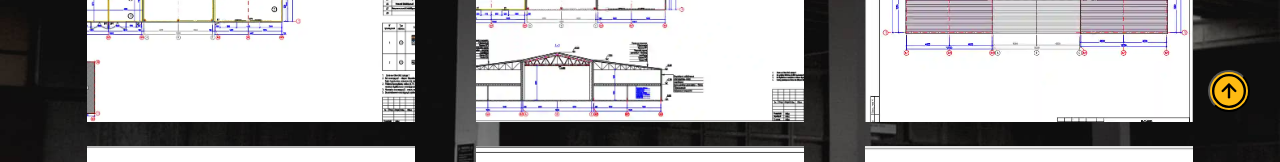
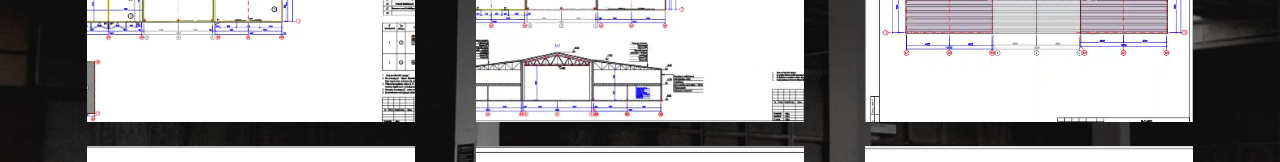
Before and after one commit to VolodymyrKavun/andezyan-build-site, a Next.js app: page /design/documentation in a window 1280 px wide. Shown: the part 760-922 px from the top of the page. Built offline with nearby package versions, Linux system fonts and the light colour scheme; a web font is replaced by a local one.

Commit message:
add_btn_back_to_top

```diff
--- a/src/components/ui/BackToTop/BackToTop.jsx
+++ b/src/components/ui/BackToTop/BackToTop.jsx
@@ -1,40 +1,41 @@
 'use client';
-import React from 'react';
+import React, { useEffect, useState } from 'react';
 import styles from './BackToTop.module.css';
 import Image from 'next/image';
 
 const BackToTop = () => {
-  window.onscroll = function () {
-    scrollFunction();
+  const [isVisible, setIsVisible] = useState(false);
+
+  const toggleIsVisible = () => {
+    if (window.scrollY > 300) {
+      setIsVisible(true);
+    } else {
+      setIsVisible(false);
+    }
   };
 
-  function scrollFunction() {
-    let backToTop = document.getElementById('backToTop');
-    if (!backToTop) return;
-    if (
-      document.body.scrollTop >= 200 ||
-      document.documentElement.scrollTop >= 200
-    ) {
-      // backToTop.style.display = 'block';
-      backToTop.className = styles.backToTop__visible;
-    } else {
-      // backToTop.style.display = 'none';
-      backToTop.className = styles.backToTop;
-    }
-  }
+  const scrollToTop = () => {
+    window.scrollTo({
+      top: 0,
+      behavior: 'smooth',
+    });
+  };
 
-  function topFunction() {
-    document.body.scrollTop = 0; //For Safari
-    document.documentElement.scrollTop = 0;
-  }
+  useEffect(() => {
+    window.addEventListener('scroll', toggleIsVisible);
+
+    return () => {
+      window.removeEventListener('scroll', toggleIsVisible);
+    };
+  }, []);
 
   return (
     <>
       <button
         id="backToTop"
         type="button"
-        onClick={topFunction}
-        className={`${styles.backToTop} ${scrollFunction()}`}
+        onClick={scrollToTop}
+        className={isVisible ? styles.visible : styles.notVisible}
         aria-label="backToTop"
       >
         <div className={styles.iconBackWrapper}>
--- a/src/components/ui/BackToTop/BackToTop.module.css
+++ b/src/components/ui/BackToTop/BackToTop.module.css
@@ -1,29 +1,17 @@
-.backToTop,
-.backToTop__visible {
+.visible {
+  opacity: 100;
+  border-radius: 50%;
+  border: none;
   position: fixed;
-  right: 20px;
-  z-index: 10;
-  justify-content: center;
-  align-items: center;
-  border-radius: 50%;
-  font-size: 18px;
-  background-color: var(--btn-bg-color);
-
-  @media screen and (min-width: 425px) {
-    right: 30px;
-  }
+  bottom: 40px;
+  right: 26px;
 }
 
-.backToTop__visible {
-  bottom: 40px;
-  border: none;
+.notVisible {
+  opacity: 0;
 }
 
-.backToTop {
-  bottom: -72px;
-}
-
-.backToTop__visible:hover {
+.visible:hover {
   transform: translateY(-0.4rem);
 }
 
@@ -31,6 +19,8 @@
   width: 38px;
   height: 38px;
   position: relative;
+  background-color: var(--btn-bg-color);
+  border-radius: 50%;
 }
 
 .backToTopIcon {
```
